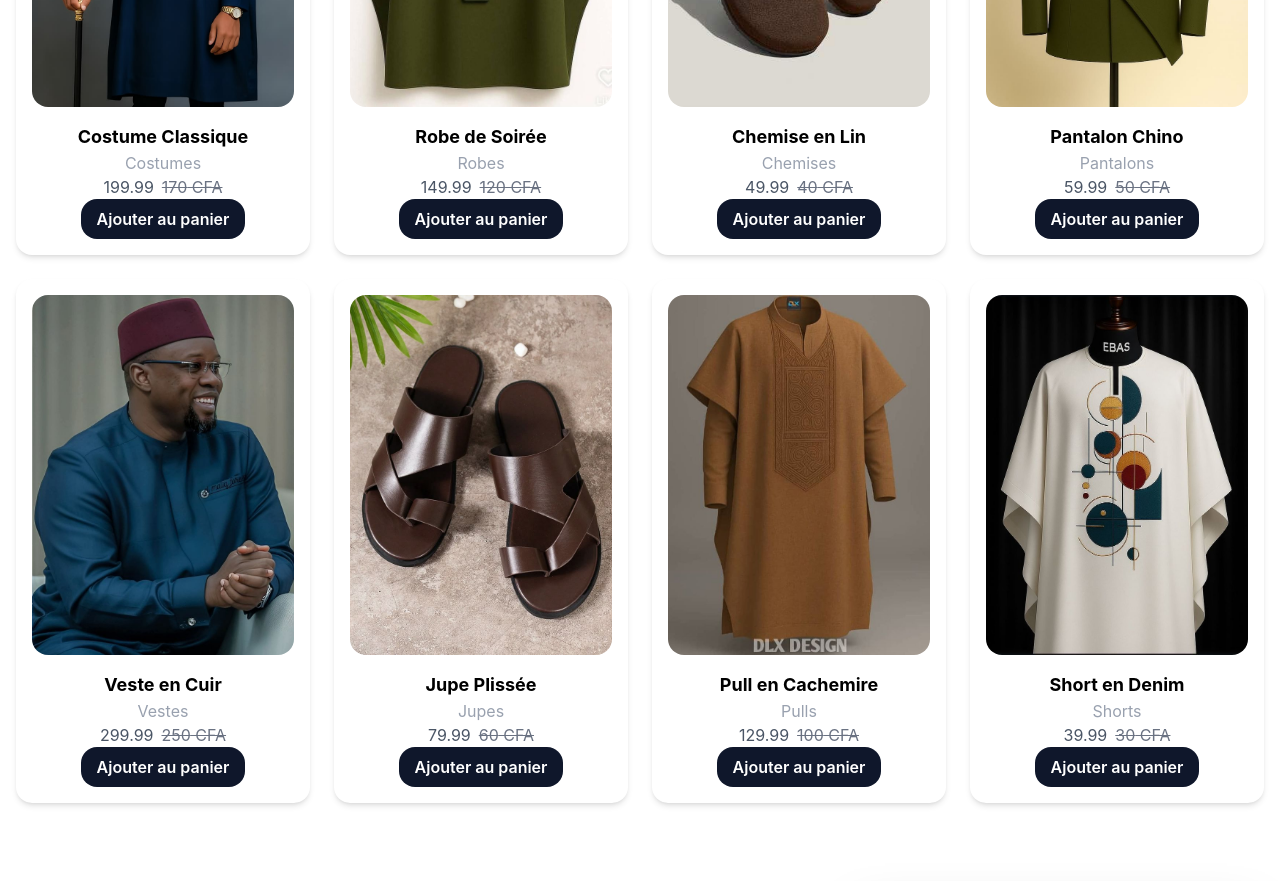
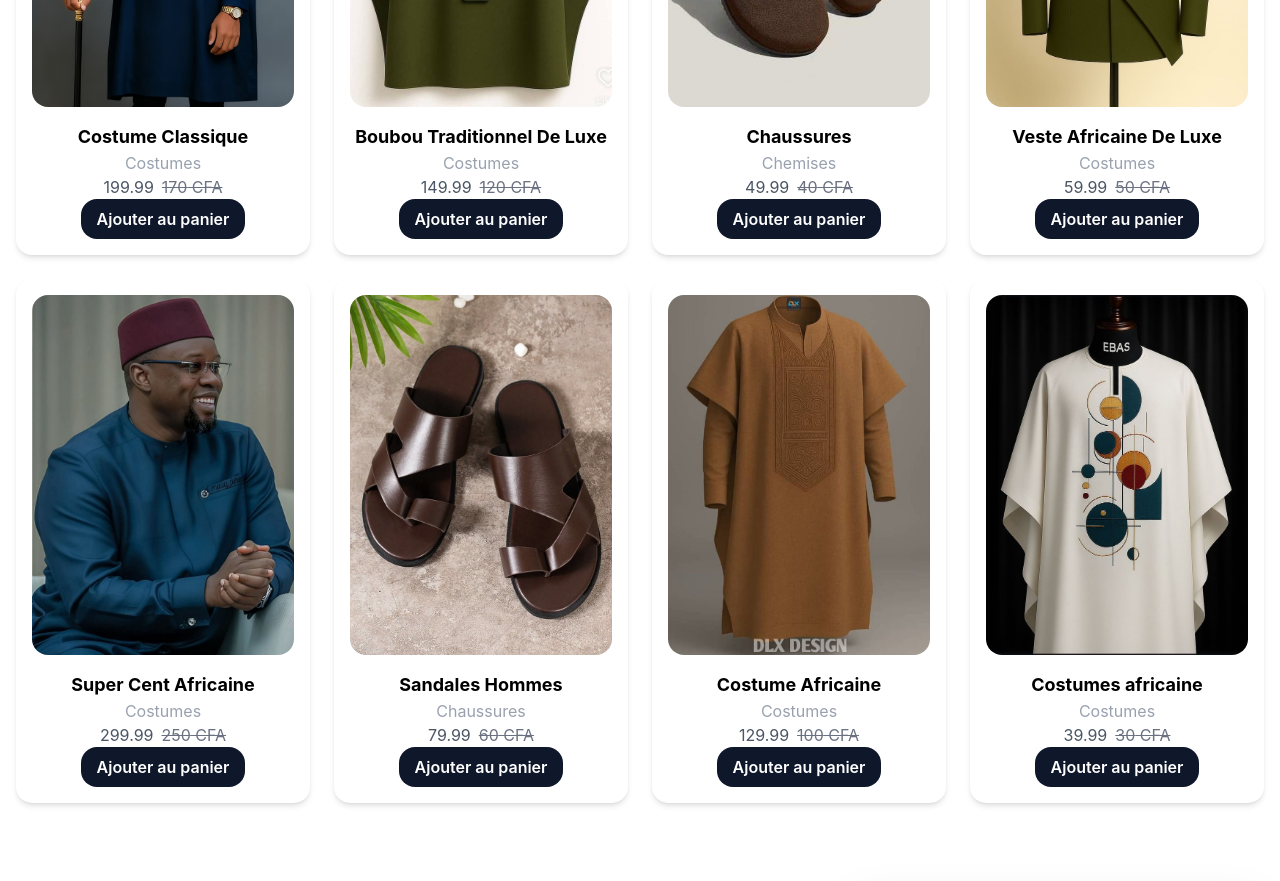
Before and after one commit to muslimdrame37-oss/Projet1-React, a React (Vite) app: page / in a window 1280 px wide. Shown: the part 1740-2621 px from the top of the page. Built offline with nearby package versions, Linux system fonts and the light colour scheme.

Commit message:
Changement de noms des produits

```diff
--- a/src/data/products.ts
+++ b/src/data/products.ts
@@ -12,15 +12,15 @@ export const products: Product [] = [
   {
     image:"/img/Complet Tunique Homme.jpeg" ,
     id: 2,
-    titre: "Robe de Soirée",
-    category: "Robes",
+    titre: "Boubou Traditionnel De Luxe",
+    category: "Costumes",
     price: 149.99,
     discount: 120
   },
   {
     image: "/img/SHUZIA Women's Boston Clog Wide Fit Burgundy Slip On Mule Holiday Vacay Vibe For And Summer Shoes Spring Shoes Spring Break Easter.jpeg",
     id: 3,
-    titre: "Chemise en Lin",
+    titre: "Chaussures",
     category: "Chemises",
     price: 49.99,
     discount: 40
@@ -28,40 +28,40 @@ export const products: Product [] = [
   {
     image: "/img/Tenue Mariage Homme.jpeg",
     id: 4,
-    titre: "Pantalon Chino",
-    category: "Pantalons",
+    titre: "Veste Africaine De Luxe",
+    category: "Costumes",
     price: 59.99,
     discount: 50
   },
   {
     image: "/img/Modèle Super Cent Homme.jpeg",
     id: 5,
-    titre: "Veste en Cuir",
-    category: "Vestes",
+    titre: "Super Cent Africaine",
+    category: "Costumes",
     price: 299.99,
     discount: 250,
   },
   {
     image: "/img/2023 Nova Chegada De Sandálias Casuais Masculinas Da Moda.jpeg",
     id: 6,
-    titre: "Jupe Plissée",
-    category: "Jupes",
+    titre: "Sandales Hommes",
+    category: "Chaussures",
     price: 79.99,
     discount: 60
   },
   {
     image: "/img/Broderie_Homme.jpeg",
     id: 8,
-    titre: "Pull en Cachemire",
-    category: "Pulls",
+    titre: "Costume Africaine",
+    category: "Costumes",
     price: 129.99,
     discount: 100
   },
   {
     image: "/img/boubouafricain.jpeg",
     id: 9,
-    titre: "Short en Denim",
-    category: "Shorts",
+    titre: "Costumes africaine",
+    category: "Costumes",
     price: 39.99,
     discount: 30
   },
```
